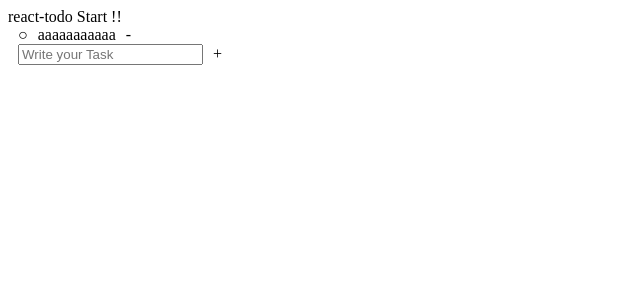
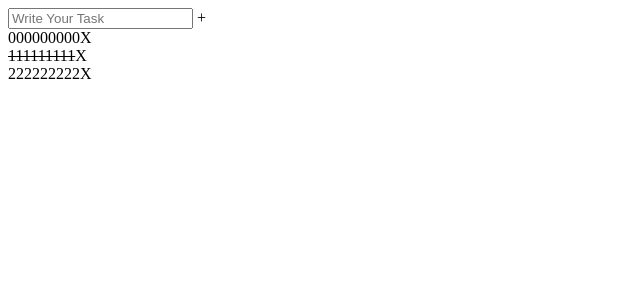
Before and after one commit to kwakkwakkwak/reactTodo, a React (Create React App) app: page / in a window 1280 px wide. Shown: the top 300 px of the page, without its empty margins (0-640 px from the left). Built offline with nearby package versions, Linux system fonts and the light colour scheme.

Commit message:
Todo App 기본 개발

```diff
--- /dev/null
+++ b/src/App.js
@@ -0,0 +1,109 @@
+import React from 'react';
+import Form from './component/Form.js'
+import TodoTemplate from './component/TodoTemplate.js'
+import TodoList from "./component/TodoList";
+
+class App extends React.Component{
+
+    id = 3;
+
+
+    state = {
+        input : '',
+        todos: [
+            { id: 0, text: ' 000000000', status: false },
+            { id: 1, text: ' 111111111', status: true },
+            { id: 2, text: ' 222222222', status: false }
+        ]
+
+    }
+
+
+    addTask = ()=> {
+
+        const {input, todos} = this.state;
+        console.log();
+        if(Object.is({input}.input,"")){
+            return ;
+        }
+
+        this.setState({
+
+            todos: todos.concat({
+                id: this.id++,
+                text: input,
+                status : false,
+            }),
+            input : '',
+        });
+
+    }
+
+
+    removeTask = (id) => {
+        const { todos } = this.state;
+        this.setState({
+            todos: todos.filter(todo => todo.id !== id)
+        });
+    }
+
+
+    inputChange = (e) => {
+        this.setState({
+            input: e.target.value
+        });
+    }
+
+
+    render() {
+        const {todos,input} = this.state;
+        const {
+            inputChange,
+            toggleStatus,
+            addTask,
+            removeTask,
+        } = this;
+        return (
+            <TodoTemplate
+                form = {
+                    <Form
+                        value = {input}
+                        addTask = {addTask}
+                        inputChange = {inputChange}
+                    />
+                }
+                todoList = {
+                    <TodoList
+                        todoList = {todos}
+                        toggleStatus = {toggleStatus}
+                        removeTask = {removeTask}
+                        />
+                }
+            >
+
+            </TodoTemplate>
+        );
+    }
+
+    toggleStatus = (id) => {
+        const {todos} = this.state;
+        const index = todos.findIndex(todo => todo.id === id);
+
+        const selected = todos[index];
+
+        this.setState({
+            todos: [
+                ...todos.slice(0, index),
+                {
+                    ...selected,
+                    status: !selected.status
+                },
+                ...todos.slice(index + 1, todos.length)
+            ]
+        });
+    }
+
+
+}
+
+export default App;
--- /dev/null
+++ b/src/component/Form.js
@@ -0,0 +1,12 @@
+import React from 'react';
+
+const Form = ({value , addTask ,inputChange}) => {
+    return(
+        <div>
+          <input value={value} onChange={inputChange} placeholder="Write Your Task" />
+            <label onClick={addTask} > + </label>
+        </div>
+    )
+}
+
+export default Form;
--- /dev/null
+++ b/src/component/Todo.css
@@ -0,0 +1,3 @@
+.complete{
+    text-decoration-line:line-through;
+}
--- /dev/null
+++ b/src/component/Todo.js
@@ -0,0 +1,24 @@
+import React, { Component } from 'react';
+import './Todo.css';
+
+class Todo extends Component {
+
+    render() {
+        const { text,  id, onToggle, status ,removeTask } = this.props;
+
+        return (
+            <div>
+                <label onClick={() => onToggle(id)} className={status ? "complete" : ""}>
+                        {text}
+                </label>
+                <label onClick={() => removeTask(id)} >
+                    X
+                </label>
+
+            </div>
+
+        );
+    }
+}
+
+export default Todo;
--- /dev/null
+++ b/src/component/TodoList.js
@@ -0,0 +1,32 @@
+import React from 'react';
+import Todo from "./Todo.js";
+
+
+class TodoList extends React.Component {
+
+
+    render() {
+        const { todoList,toggleStatus,removeTask } = this.props;
+
+        const todos = todoList.map(
+            (todo) => (
+
+                <Todo
+                    text = {todo.text}
+                    id = {todo.id}
+                    status={todo.status}
+                    onToggle = {toggleStatus}
+                    removeTask = {removeTask}
+                    key = {todo.id}
+                />
+            )
+        )
+        return (
+            <div>
+                {todos}
+            </div>
+        );
+    }
+}
+
+export default TodoList;
--- /dev/null
+++ b/src/component/TodoTemplate.js
@@ -0,0 +1,22 @@
+import React from 'react';
+
+
+const TodoTemplate = ({form , todoList}) => {
+    // console.log(todoList)
+    return(
+        <div>
+            <section>
+                {form}
+            </section>
+
+            <section>
+                {todoList}
+            </section>
+
+
+
+        </div>
+    )
+}
+
+export default TodoTemplate;
--- a/src/index.css
+++ /dev/null
@@ -1,6 +0,0 @@
-.AddedTask{
-
-}
-label, input {
-    margin-left: 10px;
-}
--- a/src/index.js
+++ b/src/index.js
@@ -1,105 +1,9 @@
+import App from './App';
 import React from 'react';
 import ReactDOM from 'react-dom';
-import './index.css';
-
-
-function AddedTask(props) {
-        return(
-        <div className="AddedTask">
-            <label onClick={props.toggleStatus}>
-                {props.status}
-            </label>
-            <label >{props.task}</label>
-            <label onClick={props.removeTask}>
-                -
-            </label>
-        </div>
-        );
-}
-class Task extends React.Component {
-    constructor(props){
-        super(props);
-        this.state={
-            task : "Write your Task",
-            status : "○", // null , added , done
-        };
-
-
-    }
-    render() {
-        return (
-            <div className="task">
-                <input placeholder={this.state.task}/>
-
-                <label onClick={this.addTask}>
-                    +
-                </label>
-            </div>
-        );
-    }
-
-    addTask(){
-        alert("add Task!");
-
-    }
-
-
-}
-
-
-class Todo extends React.Component {
-
-    constructor(props){
-        super(props);
-        this.state= {
-            task: "aaaaaaaaaaa",
-            status: "○",
-        };
-
-        // this.toggleStatus = this.toggleStatus.bind(this);
-
-
-
-    }
-
-
-    toggleStatus(){
-        this.setState({
-            status : this.state.status === "○" ? "●" : "○",
-        });
-    }
-
-    removeTask(){
-        alert("remove Task!");
-
-    }
-
-
-
-
-
-    render() {
-        return(
-        <div>
-
-            react-todo Start !!
-            <AddedTask
-                removeTask={() => this.removeTask()}
-                toggleStatus = {() => this.toggleStatus()}
-                task = {this.state.task}
-                status = {this.state.status}
-                />
-
-            <Task></Task>
-
-        </div>
-        );
-    }
-}
-
 
 
 ReactDOM.render(
-    <Todo />,
+    <App />,
     document.getElementById('root')
 );
```
